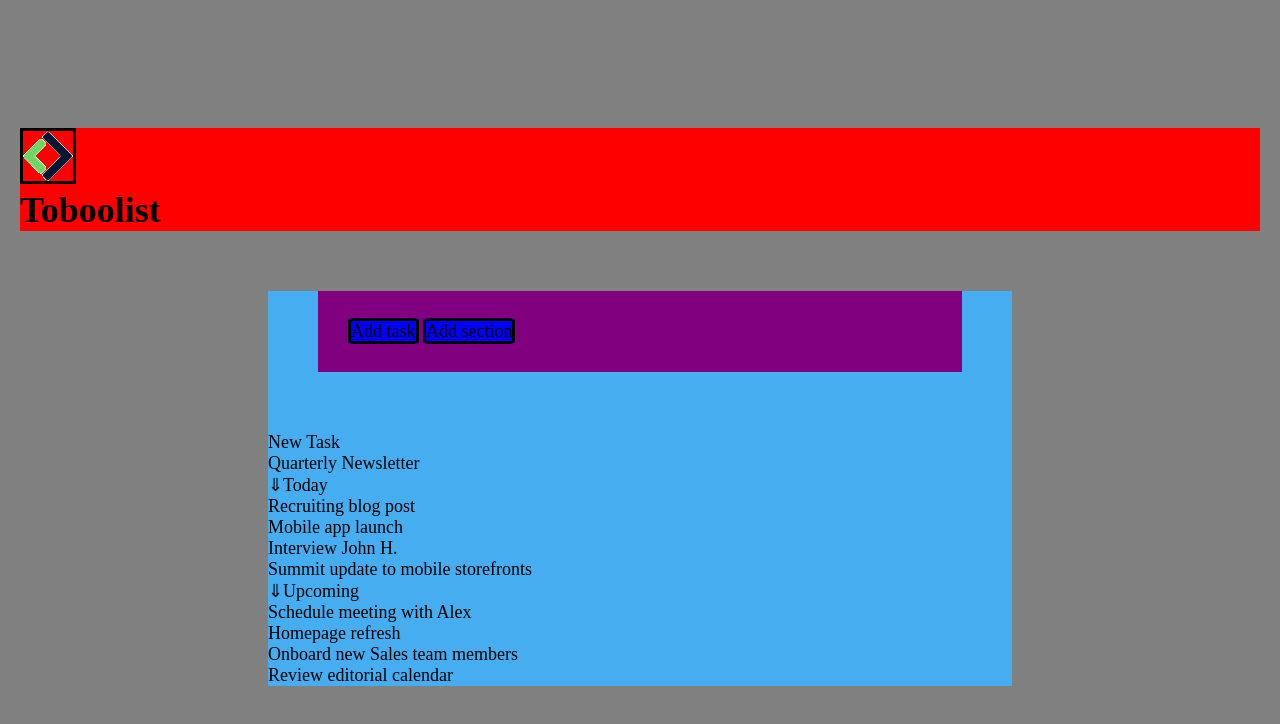
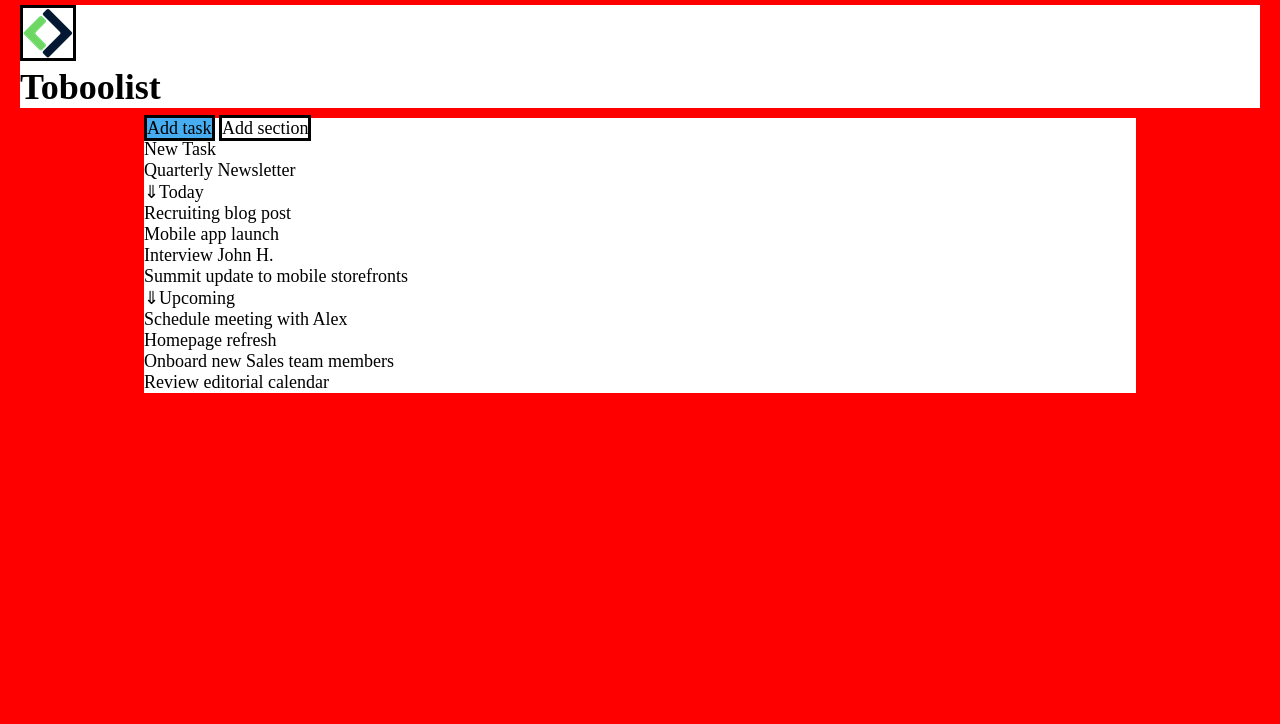
Before and after one commit to chiara1911/html-css-toboolist, a plain HTML site: page index.html in a window 1280 px wide. Drawn offline with Linux system fonts and the light colour scheme.

Commit message:
border main

```diff
--- a/index.html
+++ b/index.html
@@ -15,8 +15,8 @@
     <main>
         <div>
             <div class="add2">
-                <span class="add">Add task</span>
-                <span class="add">Add section</span>
+                <span class="bg-blue">Add task</span>
+                <span >Add section</span>
             </div>
             <div>
                 <ul>
--- a/style.css
+++ b/style.css
@@ -5,14 +5,17 @@
 }
 /* header css */
 header{
-    background-color: red;
+    background-color: white;
     display: block;
+    margin: 0px;
+
+
 }
 header h1{
     text-align: left;
     margin: auto;
+    vertical-align: middle;
 }
-
 #logo{
     border: solid;
 
@@ -21,20 +24,19 @@ header h1{
  */
 
  body{
-    margin: 10% 20px;
+    margin: 5px 20px;
     font-size: large;
-    background-color: grey;
+    background-color: red;
 
 
  }
  main{
-    margin: 10px 20%;
-    background-color: #47ADF1;
+    margin: 10px 10%;
+    background-color: white;
  }
- #freccia{
-    font-variant-numeric: tabular-nums;
- }
-
+div span{
+    border: solid;
+}
  ul{
     list-style: none;
  }
@@ -65,17 +67,3 @@ header h1{
 .bg-olive{
     background-color: #B0C926;
 }
-
-.add{
-    width: 20px;
-    height: 20px;
-    background-color: blue;
-    border: solid black;
-    border-radius: 10%;
-}
-.add2{
-    background-color: purple;
-    margin:60px 50px;
-    align-items: center;
-    padding: 30px;
-}
```
